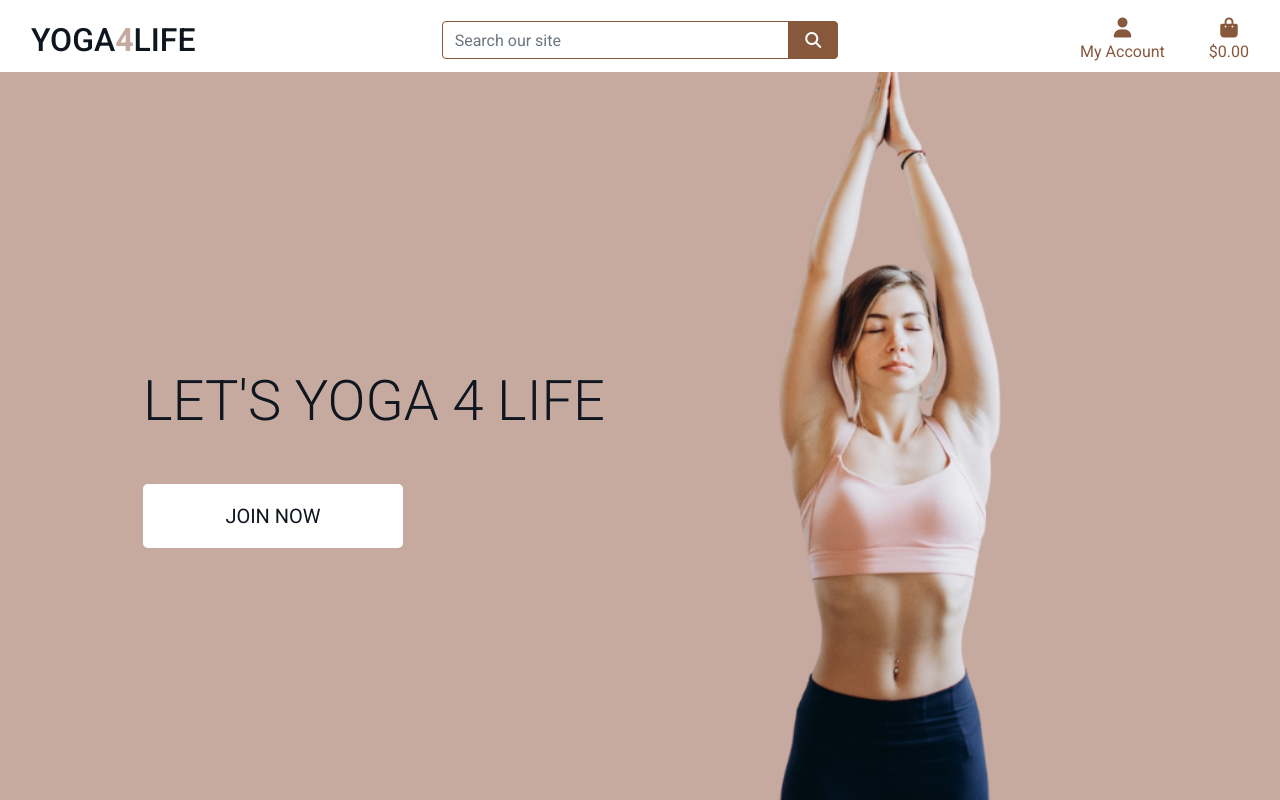
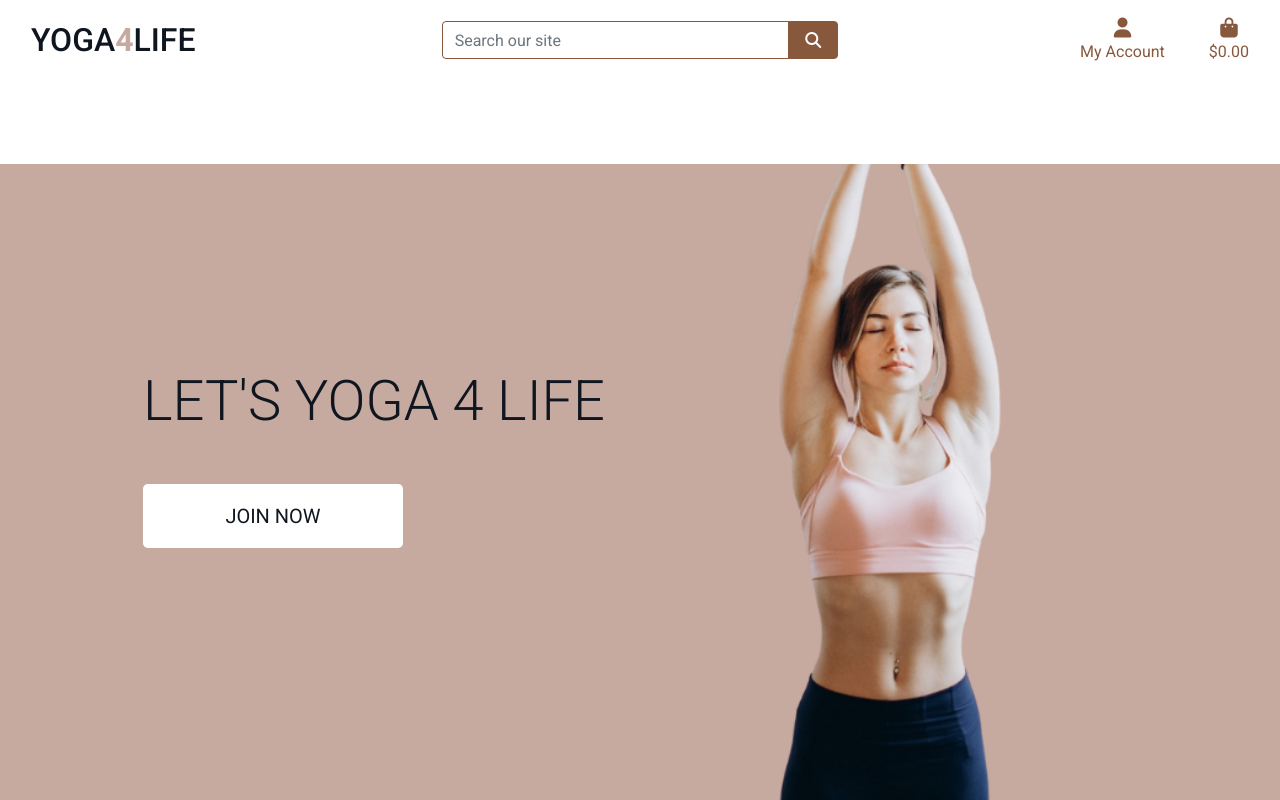
Before and after one commit to TobinWebDesign/Full-Stack-Frameworks-with-Django-Milestone-Project, a Django app: page / in a window 1280 px wide. Run offline with Django 3.2, Linux system fonts and the light colour scheme; some libraries are stand-ins or nearby versions.

Commit message:
added a hero section to the home page

```diff
--- a/home/templates/home/index.html
+++ b/home/templates/home/index.html
@@ -9,6 +9,7 @@
     </div>
 {% endblock %}
 {% block content %}
+    <div class="hero">
         <div class="container h-100">
             <div class="row h-100">
                 <div class="col-7 col-md-6 my-auto">
@@ -23,4 +24,5 @@
                 </div>
             </div>
         </div>
+    </div>
 {% endblock %}
--- a/static/css/base.css
+++ b/static/css/base.css
@@ -3,8 +3,8 @@ html {
 }
 
 body {
-    background: url('/media/Milestone project Hero Image.png') no-repeat center center fixed;
-    background-size: cover;
+    /* background: url('/media/Milestone project Hero Image.png') no-repeat center center fixed;
+    background-size: cover; */
     height: calc(100vh - 164px);
     color: #555;
     font-family: 'Roboto', sans-serif;
--- a/templates/base.html
+++ b/templates/base.html
@@ -95,6 +95,19 @@
                 </ul>
             </div>
         </div>
+        <div class="row bg-white">
+            <nav class="navbar navbar-expand-lg navbar-light w-100">
+                <button class="navbar-toggler" type="button" data-toggle="collapse" data-target="#main-nav" aria-controls="main-nav" aria-expanded="false" aria-label="Toggle navigation">
+                    <span class="navbar-toggler-icon"></span>
+                </button>
+
+            </nav>
+        </div>
+        <div id="delivery-banner" class="row text-center">
+            <div class="col bg-black text-white">
+                <h4 class="logo-font my-1">7 Day FREE Trial </h4>
+            </div>
+        </div>
     </header>
 
     {% if messages %}
```
Lines whose indentation alone changed are shown as unchanged.
